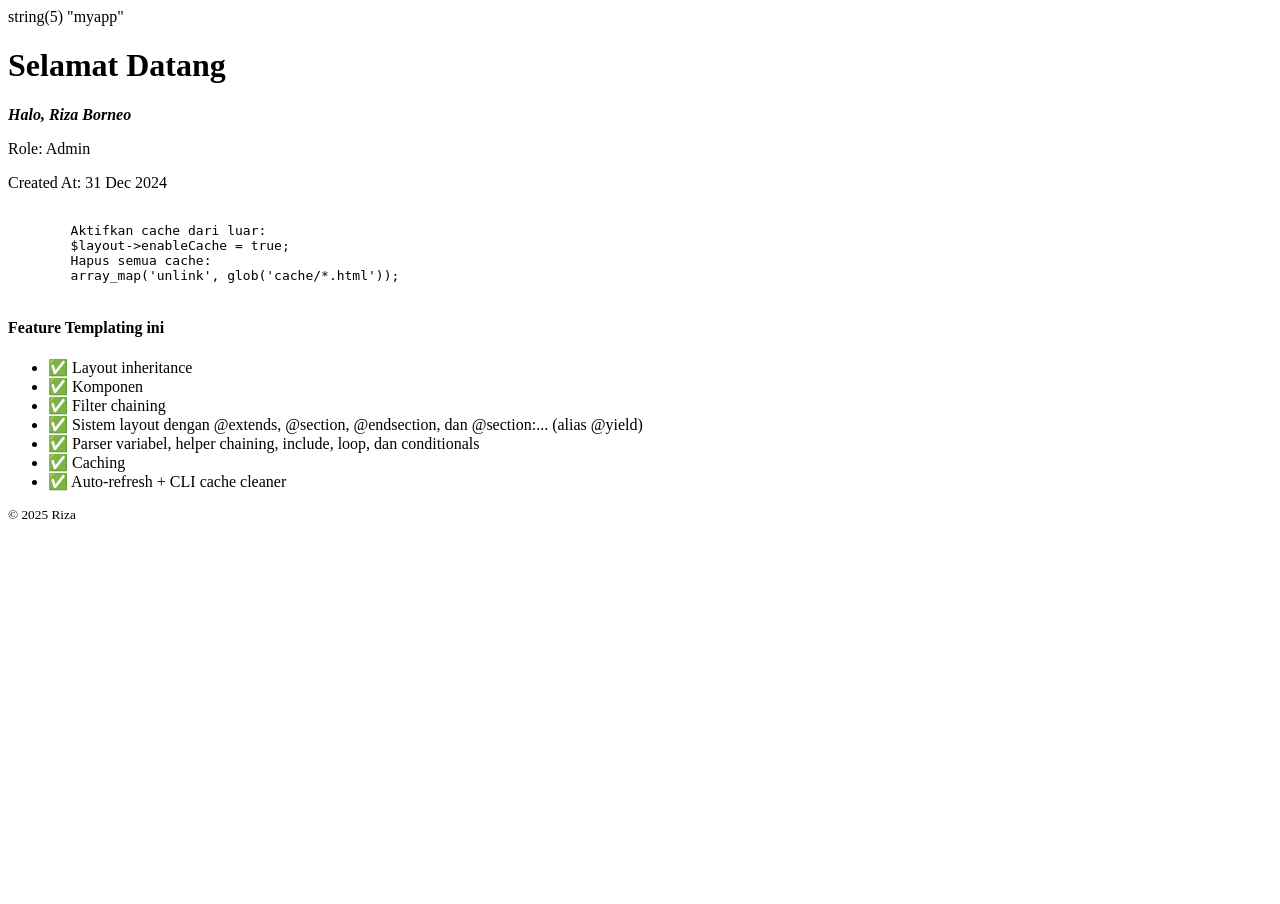
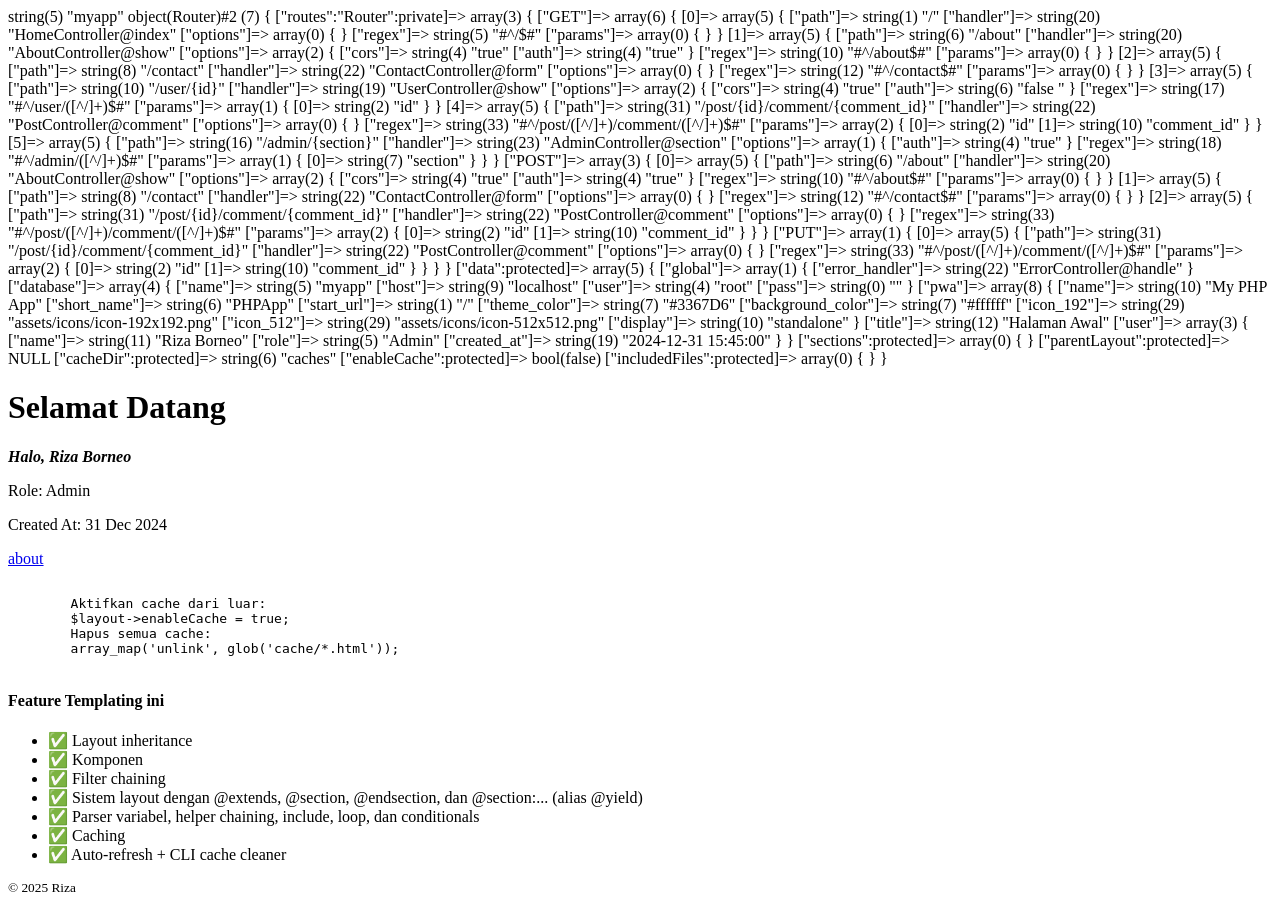
Before and after one commit to ryzaer/ini-style-php-router, a PHP site: page / in a window 1280 px wide. Before the commit the page ends 519 px from the top, so only its background shows below. Run offline with PHP 8.4, Linux system fonts and the light colour scheme.

Commit message:
remove config after declared

```diff
--- a/Router.php
+++ b/Router.php
@@ -3,7 +3,6 @@
 class Router
 {
     private $routes = [];
-    private $config = [];
 
     // bagian layouting
     protected array $data = [];
@@ -24,6 +23,15 @@ class Router
     public function getConfig()
     {
         return $this->config;
+    }
+
+    private function setConfig():void
+    {
+        foreach ($this->config as $key => $value) {
+            $this->data[$key] = $value;
+        }
+        unset($this->data['router']);
+        unset($this->config);
     }
 
     private function loadConfig($file)
@@ -133,6 +141,8 @@ class Router
         if(!self::$inst)
             self::$inst = new Router($configPath);
 
+        self::$inst->setConfig();
+
         $uri = $_SERVER['REQUEST_URI'];
         $method = $_SERVER['REQUEST_METHOD'];
         $path = parse_url($uri, PHP_URL_PATH);
@@ -140,9 +150,9 @@ class Router
         $params = [];
         $path = str_replace(substr($_SERVER['SCRIPT_NAME'], 0, -10), '', $path);
 
-        $errorHandler = self::$inst->config['global']['error_handler'] ?? null;
+        $errorHandler = self::$inst->get('global.error_handler');
         // conditional templating cache
-        if(isset(self::$inst->config['global']['enable_cache']) && self::$inst->config['global']['enable_cache'] === 'true' )
+        if(self::$inst->get('global.enable_cache') === 'true' )
             self::$inst->enableCache = true;
 
         if (!isset(self::$inst->routes[$method])) {
@@ -166,8 +176,8 @@ class Router
 
                 if (!empty($route['options']['auth']) && $route['options']['auth'] === 'true') {
                     session_start();
-                    if(isset(self::$inst->config['global']['auth_data']) && self::$inst->config['global']['auth_data']){
-                        $authKeys = explode('|', self::$inst->config['global']['auth_data'] ?? '');
+                    if(self::$inst->get('global.auth_data')){
+                        $authKeys = explode('|', self::$inst->get('global.auth_data') ?? '');
                         $authKeys = array_map('trim', $authKeys);
                         $missing = array_filter($authKeys, function ($key) {
                             return !isset($_SESSION[$key]);
@@ -297,16 +307,13 @@ class Router
         unset($string[0]);
         $value = trim(implode('.',$string));
         if($value){
-            if(isset($this->config[$key][$value]))
-                return $this->config[$key][$value];
             if(isset($this->data[$key][$value]))
                 return $this->data[$key][$value];
         }else{
-            if(isset($this->config[$key]))
-                return $this->config[$key];
             if(isset($this->data[$key]))
                 return $this->data[$key];
         }
+        return null;
     }
 
     protected function getDataValue(string $path)
--- a/controllers/HomeController.php
+++ b/controllers/HomeController.php
@@ -12,6 +12,7 @@ class HomeController
         ]);
 
         var_dump($c->get('database.name'));
+        var_dump($c);
 
         print $c->render('templates/home.html');
     }
--- a/templates/home.html
+++ b/templates/home.html
@@ -11,6 +11,7 @@
     <p>Role: {{@user.role}}</p>
     <p>{{@judul_article}}</p>
     <p>Created At: {{@user.created_at|date:"d M Y"}}</p>
+    <a href="./about">about</a>
     <pre><code>
         Aktifkan cache dari luar:
         $layout->enableCache = true;
--- a/templates/main.html
+++ b/templates/main.html
@@ -9,10 +9,9 @@
         <h2>Nama Asli: {{@user.name}}</h2>
         <h2>Nama Kapital: {{upper user.name}}</h2>
         <h2>Nama Kecil: {{lower user.name}}</h2>
-        <p>Tanggal dibuat: {{date user.created_at "d M Y"}}</p>
-        <h2>Nama Kapital: {{upper user.name}}</h2>
         <h2>Nama Kecil Kapital: {{@user.name|lower|ucwords}}</h2>
-        <h2>Created At: {{@user.created_at|date:"d M Y"}}</h2>
+        <p>Format Tanggal 1: {{date user.created_at "d M Y"}}</p>
+        <p>Format Tanggal 2: {{@user.created_at|date:"d M Y"}}</p>
     </article>
     <ul>
     {{foreach item in items}}
```
